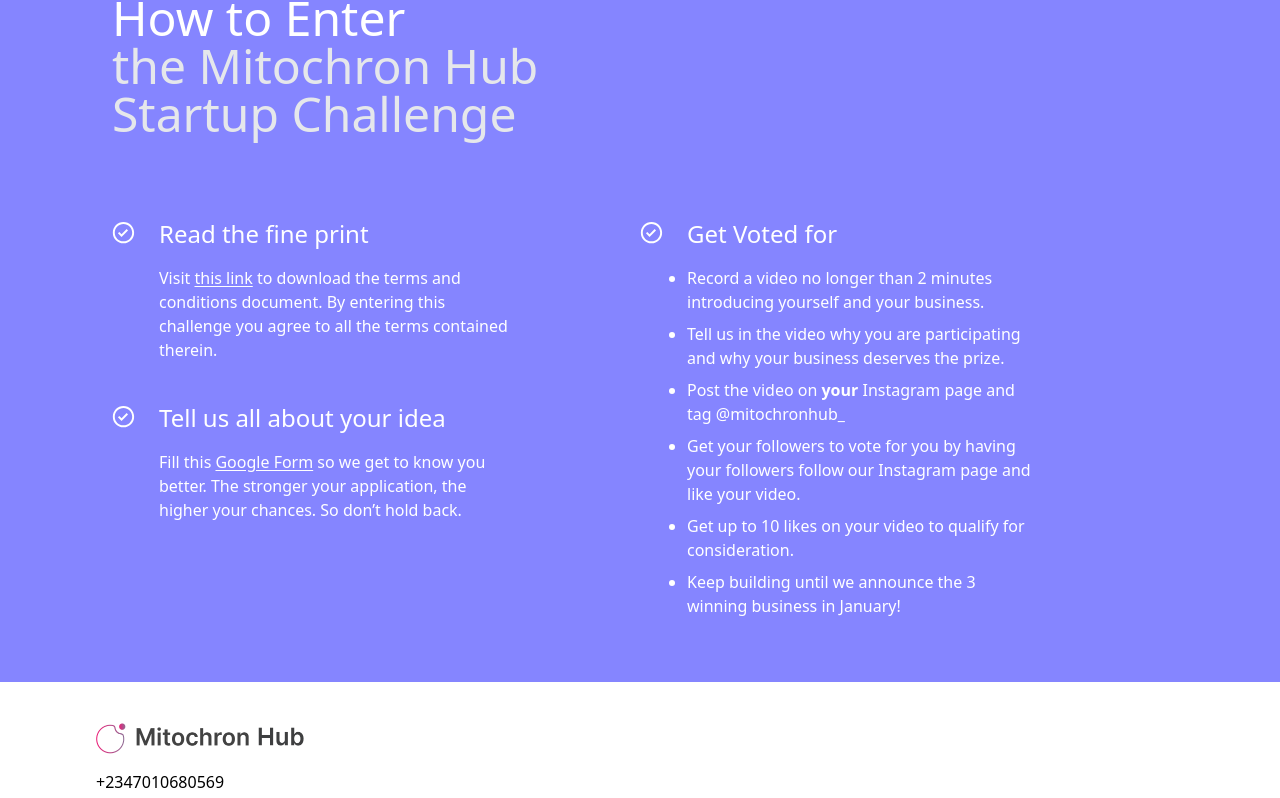
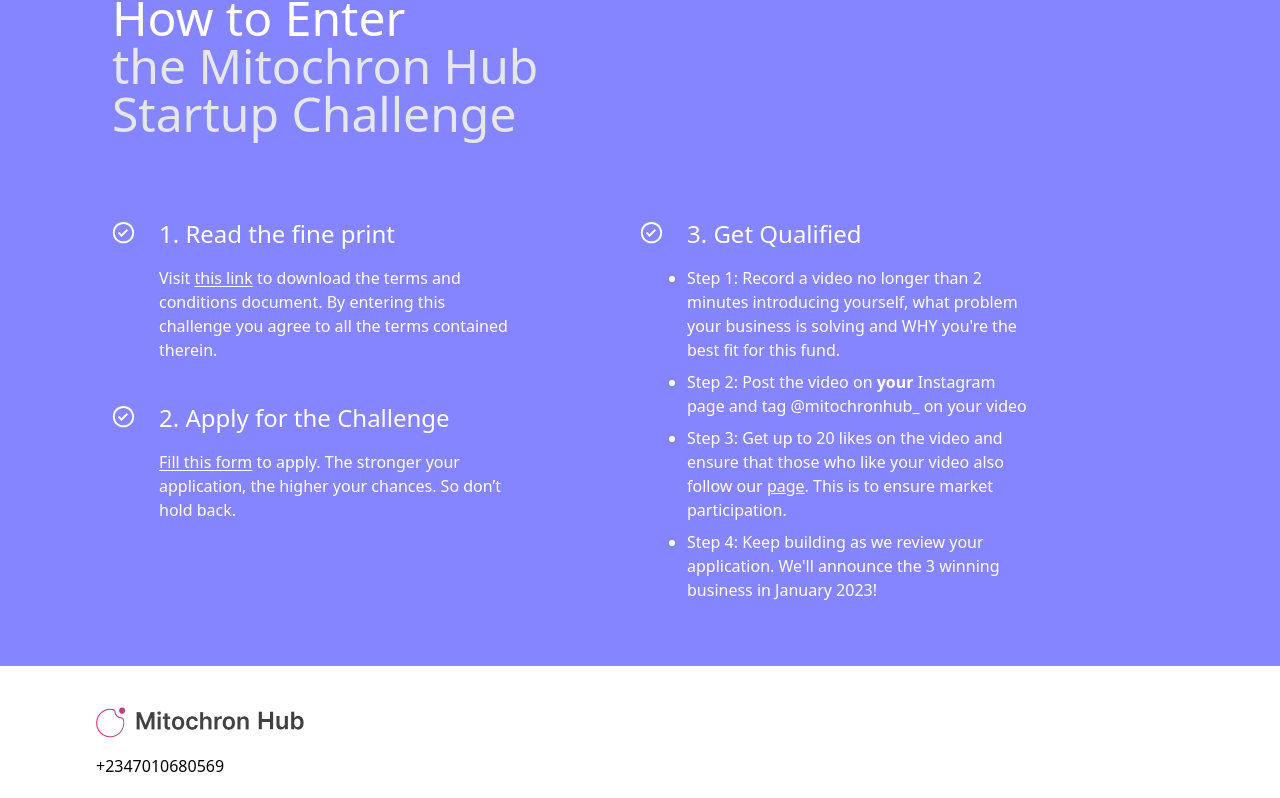
Before and after one commit to letroot/mitochron-clng, a Vue app: page / in a window 1280 px wide. Shown: the part 2644-3442 px from the top of the page. Built offline with nearby package versions, Linux system fonts and the light colour scheme.

Commit message:
edit the steps

```diff
--- a/src/components/Landing.vue
+++ b/src/components/Landing.vue
@@ -14,7 +14,7 @@
           <div class="flex items-center gap-[30px] text-grey font-medium">
             <a href="#about" class="hidden md:block hover:text-primary">Learn more</a>
             <a href="#howto" class="hidden md:block hover:text-primary">How to Enter</a>
-            <a href="#">
+            <a href="https://q8fk5savj72.typeform.com/to/WYvgc1pS">
               <button
                 class="px-4 py-3 text-sm  bg-mhpink text-white transition-all duration-200 border rounded-full bg-primary hover:text-primary hover:bg-mhpink hover:border-primary">
                 Apply now
@@ -37,7 +37,7 @@
 
           <div class="flex flex-row items-center mt-5 sm:mt-6 lg:mt-10">
             <div class="">
-              <a href="https://mitochronhub.com">
+              <a href="https://q8fk5savj72.typeform.com/to/WYvgc1pS">
                 <button
                   class="px-6 py-3 text-lg lg:px-8 lg:py-3 xl:py-3 rounded-full font-medium bg-mhpink text-white  lg:text-lg xl:text-lg -tracking-0.1 focus:outline-none focus:ring-2 focus:ring-accent-green">
                   Apply now
@@ -81,7 +81,7 @@
         </div>
 
         <div class="mt-12">
-          <a href="https://mitochronhub.com">
+          <a href="https://q8fk5savj72.typeform.com/to/WYvgc1pS">
             <button
               class="px-6 py-3 text-lg lg:px-8 lg:py-3 xl:py-3 rounded-full font-medium bg-mhpink text-white  lg:text-lg xl:text-lg -tracking-0.1 focus:outline-none focus:ring-2 focus:ring-accent-green">
               Apply now
@@ -95,7 +95,7 @@
       <!-- video section -->
       <section id="about" class="flex flex-col items-center bg-pink-50 mt-24 pb-8">
 
-        <h1 class="text-mhblue text-5xl mt-8 md:mt-16 font-semibold text-center">
+        <h1 class="px-4 text-mhblue text-5xl mt-8 md:mt-16 font-semibold text-center">
           Learn More about the Mitochron Hub <br> Startup Challenge
         </h1>
 
@@ -113,7 +113,7 @@
       </div>
 
       <div class="py-12 text-center bg-pink-50">
-        <a href="https://mitochronhub.com">
+        <a href="https://q8fk5savj72.typeform.com/to/WYvgc1pS">
           <button
             class="px-6 py-3 text-lg lg:px-8 lg:py-3 xl:py-3 rounded-full font-medium bg-mhpink text-white  lg:text-lg xl:text-lg -tracking-0.1 focus:outline-none focus:ring-2 focus:ring-accent-green">
             Apply now
@@ -146,9 +146,9 @@
             <div class="mt-8 md:mt-20 flex items-start space-x-6 xl:w-9/12 w-11/12">
               <img src="../assets/tick.svg" alt="tick" class="mt-1" />
               <div class="text-white">
-                <h3 class="font-medium text-2xl">Read the fine print</h3>
+                <h3 class="font-medium text-2xl">1. Read the fine print</h3>
                 <p class="mt-4 md:text-base text-">
-                  Visit <a href="#" class="underline underline-offset-2 font-medium">this link</a> to download the terms
+                  Visit <a href="https://drive.google.com/drive/folders/1qIGJLNnc_XrJDHsInoYfIambqkgMaxg1?usp=share_link" target="_blank" class="underline underline-offset-2 font-medium">this link</a> to download the terms
                   and conditions
                   document. By entering this challenge you agree to
                   all the terms contained therein.
@@ -158,10 +158,9 @@
             <div class="mt-10 flex items-start space-x-6 xl:w-9/12 w-11/12">
               <img src="../assets/tick.svg" alt="tick" class="mt-1" />
               <div class="text-white">
-                <h3 class="font-medium text-2xl">Tell us all about your idea</h3>
+                <h3 class="font-medium text-2xl">2. Apply for the Challenge</h3>
                 <p class="mt-4 md:text-base text-">
-                  Fill this <a href="#" class="underline underline-offset-2 font-medium">Google Form</a> so we get to
-                  know you better. The stronger your application, the higher your
+                   <a href="https://q8fk5savj72.typeform.com/to/WYvgc1pS" class="underline underline-offset-2 font-medium">Fill this form</a> to apply. The stronger your application, the higher your
                   chances. So don’t hold back.
                 </p>
               </div>
@@ -172,17 +171,14 @@
             <div class="mt-10 sm:mt-20 flex items-start space-x-6 xl:w-9/12 w-11/12">
               <img src="../assets/tick.svg" alt="tick" class="mt-1" />
               <div class="text-white">
-                <h3 class="font-medium text-2xl">Get Voted for</h3>
+                <h3 class="font-medium text-2xl">3. Get Qualified</h3>
                 <p class="mt-4 md:text-base text-">
                 <ul class="list-disc space-y-2">
-                  <li>Record a video no longer than 2 minutes introducing yourself and your business.</li>
-                  <li>Tell us in the video why you are participating and why your business deserves the prize.</li>
-                  <li>Post the video on <span class="font-semibold">your</span> Instagram page and tag @mitochronhub_
+                  <li>Step 1: Record a video no longer than 2 minutes introducing yourself, what problem your business is solving and WHY you're the best fit  for this fund.</li>
+                  <li>Step 2: Post the video on <span class="font-semibold">your</span> Instagram page and tag @mitochronhub_ on your video
                   </li>
-                  <li>Get your followers to vote for you by having your followers follow our Instagram page and like
-                    your video.</li>
-                  <li>Get up to 10 likes on your video to qualify for consideration.</li>
-                  <li>Keep building until we announce the 3 winning business in January!</li>
+                  <li>Step 3: Get up to 20 likes on the video and ensure that those who like your video also follow our <a class="underline" href="https://instagram.com/mitochronhub_">page</a>. This is to ensure market participation.</li>
+                  <li>Step 4: Keep building as we review your application. We'll announce the 3 winning business in January 2023!</li>
 
                 </ul>
 
```
